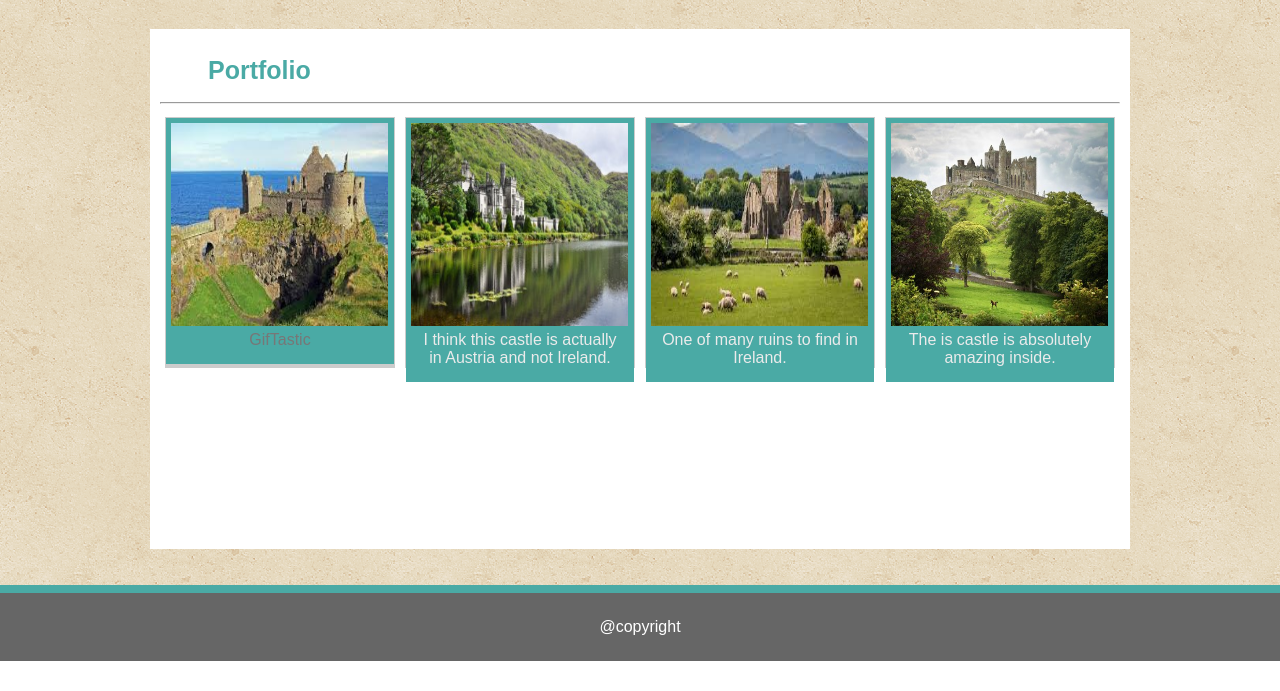
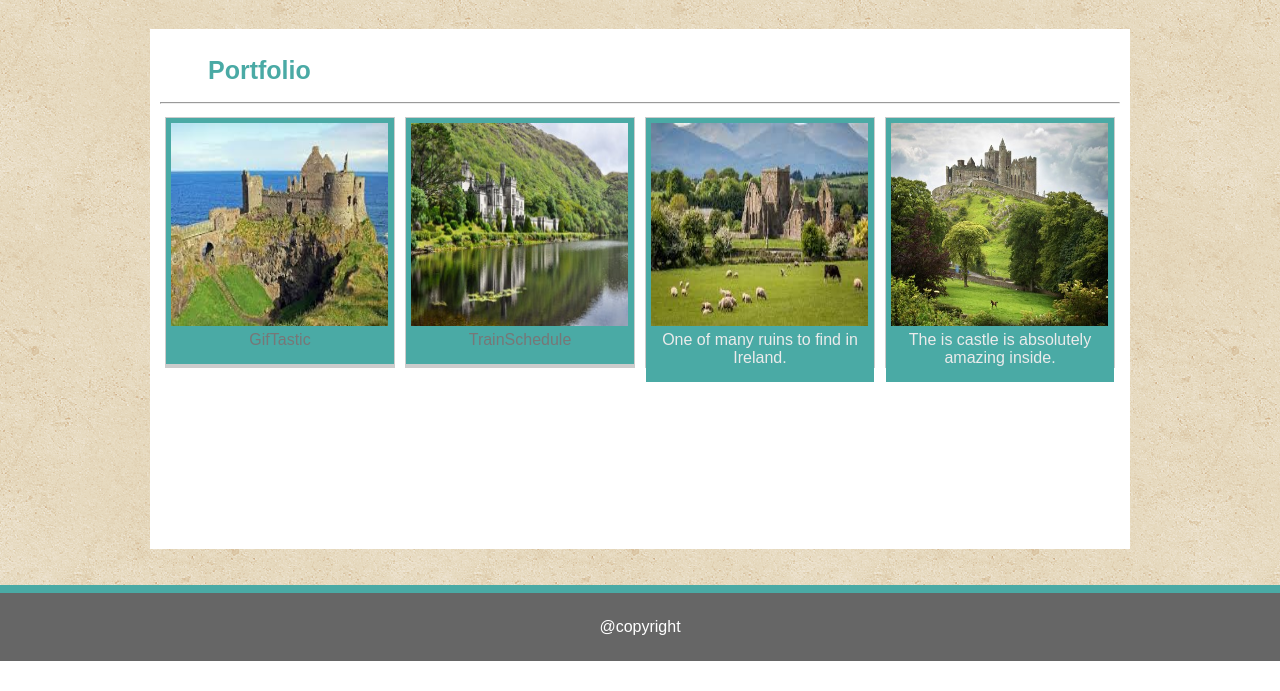
Before and after one commit to Missi3223/Responsive-Portfolio, a plain HTML site: page portfolio.html in a window 1280 px wide. Shown: the part 109-800 px from the top of the page. Drawn offline with Linux system fonts and the light colour scheme.

Commit message:
Update portfolio.html

```diff
--- a/portfolio.html
+++ b/portfolio.html
@@ -33,7 +33,7 @@
                     <a target="_blank" href="assets/images/Ireland.png">
                          <img src="assets/images/Ireland.png" alt="Castle by the lake" width="600" height="400">
                     </a>
-                    <div class="desc">I think this castle is actually in Austria and not Ireland.</div>
+                    <div class="desc"><a href="https://missi3223.github.io/TrainSchedule/">TrainSchedule</div>
                 </div>
 
                 <div class="gallery">
```
